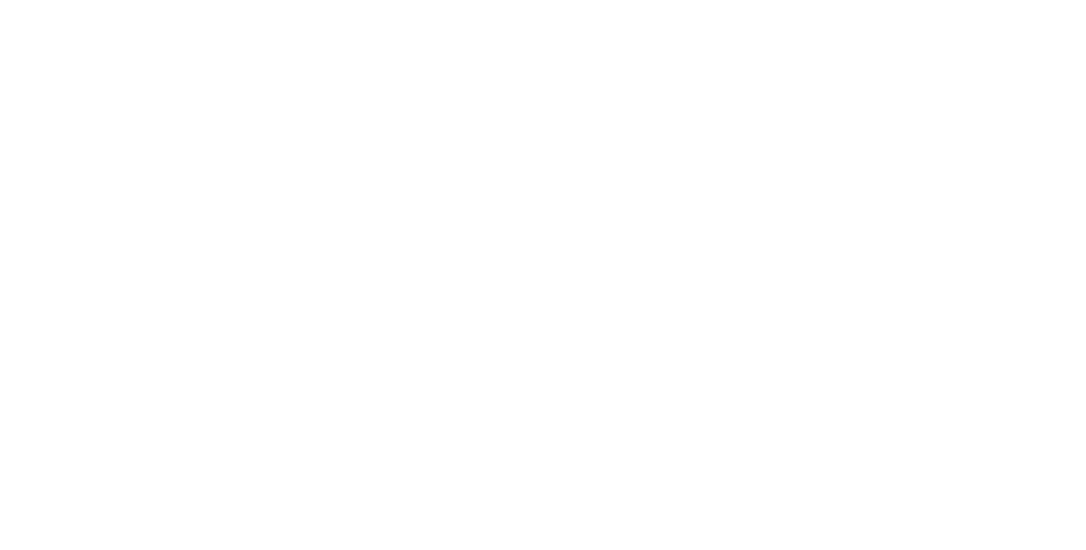
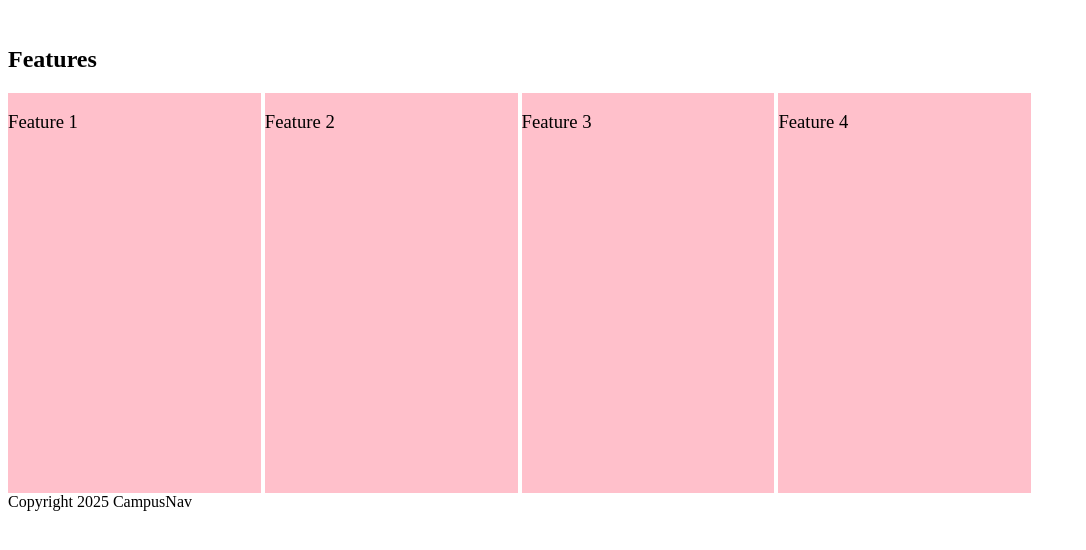
Before and after one commit to Campus-Nav/campus-nav.github.io, a plain HTML site: page pages/features.html in a window 1280 px wide. Shown: the whole page, without its empty margins (0-1086 px from the left). Drawn offline with Linux system fonts and the light colour scheme.

Commit message:
Added base HTML for the features page, a test css file and navbar and footer files

```diff
--- /dev/null
+++ b/footer.html
@@ -0,0 +1 @@
+<span>Copyright 2025 CampusNav</span>
--- /dev/null
+++ b/navigation.html
@@ -0,0 +1,6 @@
+<img class="site-logo">
+
+<div class="menu">
+    <span class="menu-button"></span>
+    <ul class="menu-content"></ul>
+</div>
--- a/pages/features.html
+++ b/pages/features.html
@@ -3,6 +3,72 @@
   <head>
     <meta charset="UTF-8" />
     <title>Product Features</title>
+
+    <link rel="stylesheet" href="/style.css">
+
+    <script src="/script.js" defer></script>
   </head>
-  <body></body>
+  <body>
+    <navbar id="navbar"></navbar>
+
+    <section class="page-content">
+      <h1 class="page-title">Features</h1>
+      <div class="deck">
+
+        <div class="card">
+          <div class="card-front">
+            <img class="card-icon">
+            <span class="card-front-title">Feature 1</span>
+          </div>
+          <div class="card-back">
+            <span class="card-back-title">Feature 1</span>
+            <p class="card-back-description">
+              Lorem ipsum dolor si amet
+            </p>
+          </div>
+        </div>
+
+        <div class="card">
+          <div class="card-front">
+            <img class="card-icon">
+            <span class="card-front-title">Feature 2</span>
+          </div>
+          <div class="card-back">
+            <span class="card-back-title">Feature 2</span>
+            <p class="card-back-description">
+              Lorem ipsum dolor si amet
+            </p>
+          </div>
+        </div>
+
+        <div class="card">
+          <div class="card-front">
+            <img class="card-icon">
+            <span class="card-front-title">Feature 3</span>
+          </div>
+          <div class="card-back">
+            <span class="card-back-title">Feature 3</span>
+            <p class="card-back-description">
+              Lorem ipsum dolor si amet
+            </p>
+          </div>
+        </div>
+
+        <div class="card">
+          <div class="card-front">
+            <img class="card-icon">
+            <span class="card-front-title">Feature 4</span>
+          </div>
+          <div class="card-back">
+            <span class="card-back-title">Feature 4</span>
+            <p class="card-back-description">
+              Lorem ipsum dolor si amet
+            </p>
+          </div>
+        </div>
+      </div>
+    </section>
+
+    <footer id="footer"></footer>
+  </body>
 </html>
--- /dev/null
+++ b/script.js
@@ -0,0 +1,20 @@
+function init() {
+    // Initializes the page by adding global code (the navigation bar and the footer)
+    let navbar_container = document.getElementById("navbar");
+    let footer_container = document.getElementById("footer");
+    if(navbar_container) {
+        fetch("/navigation.html").then((resp) => resp.text()).then((htmltext) => {
+            navbar_container.innerHTML = htmltext;
+        })
+    }
+
+    if(footer_container) {
+        fetch("/footer.html").then((resp) => resp.text()).then((htmltext) => {
+            footer_container.innerHTML = htmltext;
+        })
+    }
+}
+
+document.body.onload = function(){
+    init();
+};
--- /dev/null
+++ b/style.css
@@ -0,0 +1,37 @@
+:root {
+    --background-color: #ffffff;
+
+    --card-background: pink;
+}
+
+.deck {
+    display: block;
+}
+
+.card {
+    display: inline-block;
+    background-color: var(--card-background);
+    width: 20%;
+    height: 400px;
+}
+.card:hover {
+    transform: rotate3d(0, 1, 0, 180deg);
+    transition: transform 1s;
+}
+
+.card-front {
+    display: block;
+}
+
+.card-front-title, .card-back-title {
+    display: block;
+    font-size: 14pt;
+}
+
+.card-back {
+    display: none;
+}
+
+.card-back-description {
+    display: block;
+}
```
